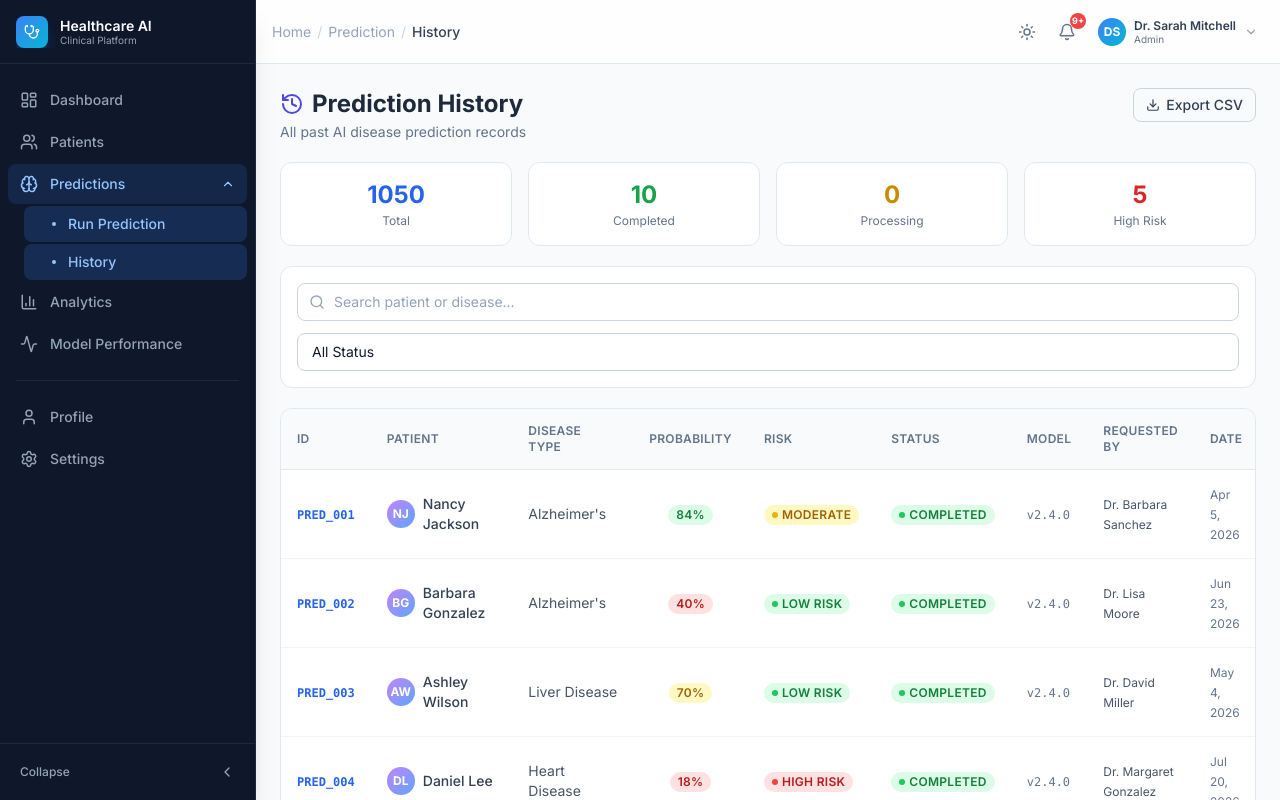
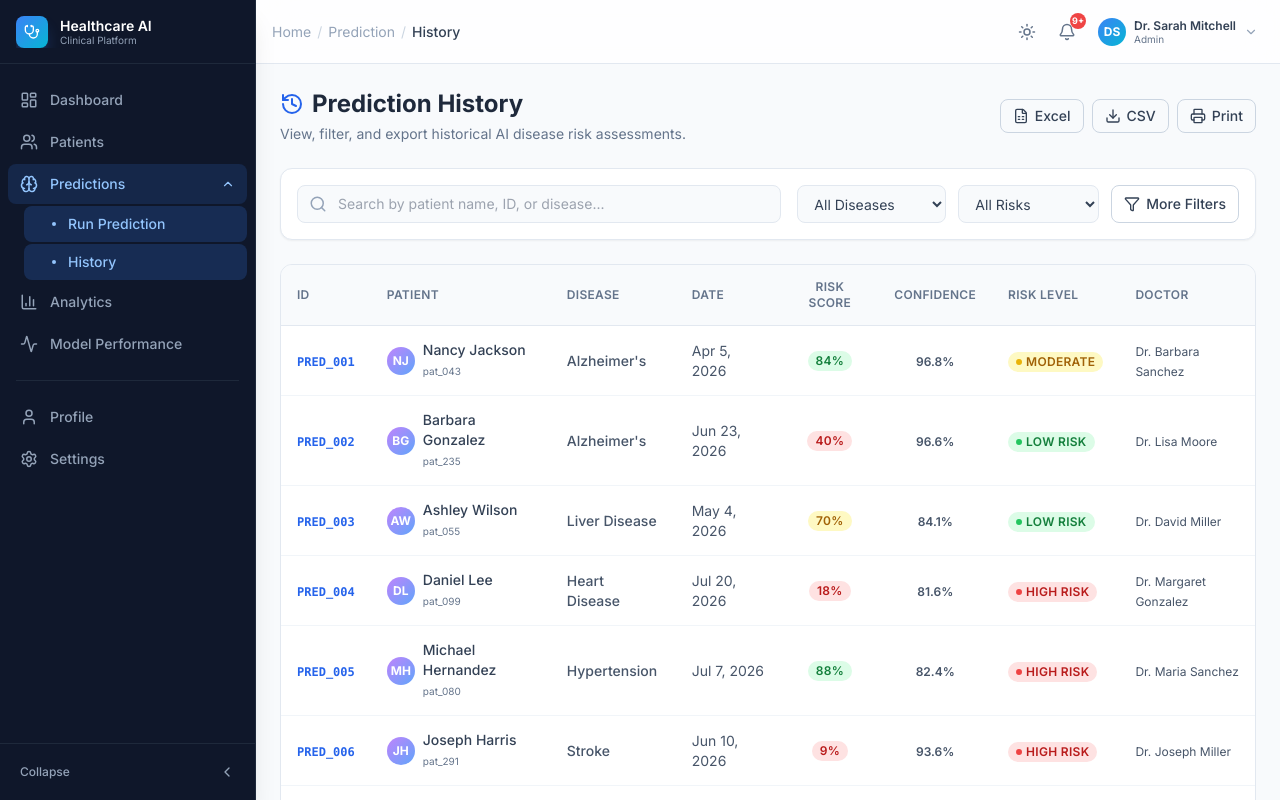
Before and after one commit to Isha-Chakravorty/Predictive-Healthcare-AI, a React (Vite) app in the folder frontend/: page /prediction/history in a window 1280 px wide. Shown: the top 800 px of the page. Built offline with nearby package versions, Linux system fonts and the light colour scheme.

Commit message:
Create Prediction History table and filters

```diff
--- a/frontend/src/pages/PredictionHistoryPage.tsx
+++ b/frontend/src/pages/PredictionHistoryPage.tsx
@@ -1,45 +1,75 @@
-import React, { useEffect, useState, useCallback } from 'react';
-import { motion } from 'framer-motion';
-import { History, Download, Filter } from 'lucide-react';
+import React, { useEffect, useState, useCallback, useMemo } from 'react';
+import { useNavigate } from 'react-router-dom';
+import { History, Download, Filter, Bookmark, FileSpreadsheet, Printer, Search } from 'lucide-react';
 import { Button } from '../components/ui/Button';
-import { SearchBar } from '../components/ui/SearchBar';
 import { Table } from '../components/ui/Table';
 import { Pagination } from '../components/ui/Pagination';
 import { RiskBadge, StatusBadge, ScoreBadge } from '../components/ui/Badge';
-import { Select } from '../components/ui/Input';
-import { Modal } from '../components/ui/Modal';
+import { Select, Input } from '../components/ui/Input';
 import { predictionService } from '../services/mockService';
 import { useToast } from '../context/ToastContext';
+import { ROUTES, DISEASE_LABELS } from '../constants';
 import type { DiseasePrediction, Column } from '../types';
 import { formatDate } from '../utils';
-import { DISEASE_LABELS } from '../constants';
 
 export function PredictionHistoryPage() {
-  const { success } = useToast();
+  const { success, error } = useToast();
+  const navigate = useNavigate();
+
   const [predictions, setPredictions] = useState<DiseasePrediction[]>([]);
   const [total, setTotal] = useState(0);
   const [isLoading, setIsLoading] = useState(true);
+
+  // Pagination & Filtering state
   const [page, setPage] = useState(1);
   const [pageSize, setPageSize] = useState(10);
   const [search, setSearch] = useState('');
-  const [statusFilter, setStatusFilter] = useState('all');
-  const [selected, setSelected] = useState<DiseasePrediction | null>(null);
-  const [showDetail, setShowDetail] = useState(false);
+  const [diseaseFilter, setDiseaseFilter] = useState('all');
+  const [riskFilter, setRiskFilter] = useState('all');
+  const [doctorFilter, setDoctorFilter] = useState('all');
 
   const load = useCallback(async () => {
     setIsLoading(true);
-    const res = await predictionService.getAll({ page, pageSize, search, status: statusFilter });
-    setPredictions(res.data);
-    setTotal(res.pagination.total);
+    try {
+      // Pass all our filters to the service
+      const res = await predictionService.getAll({
+        page,
+        pageSize,
+        search,
+        status: 'all' // History shows all statuses, usually 'completed'
+      });
+      // In a real app, the backend would handle these exact filters.
+      // Here we will do some client-side post-filtering for demonstration:
+      let filteredData = res.data;
+      if (diseaseFilter !== 'all') {
+        filteredData = filteredData.filter(p => p.diseaseType === diseaseFilter);
+      }
+      if (riskFilter !== 'all') {
+        filteredData = filteredData.filter(p => p.riskLevel === riskFilter);
+      }
+      if (doctorFilter !== 'all') {
+        filteredData = filteredData.filter(p => p.requestedBy === doctorFilter);
+      }
+
+      setPredictions(filteredData);
+      setTotal(res.pagination.total); // Note: total might not perfectly reflect client-side filtering in mock
+    } catch (e) {
+      error('Error', 'Failed to load prediction history.');
+    } finally {
       setIsLoading(false);
-  }, [page, pageSize, search, statusFilter]);
+    }
+  }, [page, pageSize, search, diseaseFilter, riskFilter, doctorFilter, error]);
 
   useEffect(() => {
     const t = setTimeout(load, search ? 300 : 0);
     return () => clearTimeout(t);
   }, [load, search]);
 
-  const columns: Column<DiseasePrediction>[] = [
+  const handleExport = (type: string) => {
+    success(`${type} Export Started`, 'Your file is being generated and will download shortly.');
+  };
+
+  const columns: Column<DiseasePrediction>[] = useMemo(() => [
     {
       key: 'id',
       title: 'ID',
@@ -58,47 +88,20 @@ export function PredictionHistoryPage() {
           <div className="w-7 h-7 rounded-full bg-gradient-to-br from-purple-400 to-blue-400 flex items-center justify-center text-white text-xs font-bold shrink-0">
             {r.patientName.split(' ').map(n => n[0]).join('')}
           </div>
-          <span className="font-medium text-slate-700 dark:text-slate-200 text-sm">{r.patientName}</span>
+          <div>
+            <span className="font-medium text-slate-700 dark:text-slate-200 text-sm block">{r.patientName}</span>
+            <span className="text-[10px] text-slate-500">{r.patientId}</span>
+          </div>
         </div>
       ),
     },
     {
       key: 'diseaseType',
-      title: 'Disease Type',
+      title: 'Disease',
       render: (val) => (
-        <span className="text-sm text-slate-600 dark:text-slate-400">
+        <span className="text-sm font-medium text-slate-600 dark:text-slate-300">
           {DISEASE_LABELS[String(val)] || String(val)}
         </span>
-      ),
-    },
-    {
-      key: 'probability',
-      title: 'Probability',
-      align: 'center',
-      render: (val) => <ScoreBadge score={Number(val)} />,
-    },
-    {
-      key: 'riskLevel',
-      title: 'Risk',
-      render: (val) => <RiskBadge level={val as 'low' | 'moderate' | 'high' | 'critical'} />,
-    },
-    {
-      key: 'status',
-      title: 'Status',
-      render: (val) => <StatusBadge status={String(val)} />,
-    },
-    {
-      key: 'modelVersion',
-      title: 'Model',
-      render: (val) => (
-        <span className="text-xs font-mono text-slate-500 dark:text-slate-400">{String(val)}</span>
-      ),
-    },
-    {
-      key: 'requestedBy',
-      title: 'Requested By',
-      render: (val) => (
-        <span className="text-xs text-slate-600 dark:text-slate-400">{String(val)}</span>
       ),
     },
     {
@@ -106,165 +109,123 @@ export function PredictionHistoryPage() {
       title: 'Date',
       sortable: true,
       render: (val) => (
-        <span className="text-xs text-slate-500 dark:text-slate-400">
+        <span className="text-sm text-slate-600 dark:text-slate-400">
           {formatDate(String(val))}
         </span>
       ),
     },
-  ];
+    {
+      key: 'probability',
+      title: 'Risk Score',
+      align: 'center',
+      render: (val) => <ScoreBadge score={Number(val)} />,
+    },
+    {
+      key: 'confidence',
+      title: 'Confidence',
+      align: 'center',
+      render: (val) => (
+        <span className="text-xs font-semibold text-slate-600 dark:text-slate-400">
+          {(Number(val) * 100).toFixed(1)}%
+        </span>
+      ),
+    },
+    {
+      key: 'riskLevel',
+      title: 'Risk Level',
+      render: (val) => <RiskBadge level={val as 'low' | 'moderate' | 'high' | 'critical'} />,
+    },
+    {
+      key: 'requestedBy',
+      title: 'Doctor',
+      render: (val) => (
+        <span className="text-xs text-slate-600 dark:text-slate-400">
+          {String(val)}
+        </span>
+      ),
+    },
+  ], []);
 
   return (
-    <div className="space-y-5 max-w-[1400px]">
+    <div className="space-y-6 max-w-7xl mx-auto">
+
       {/* Header */}
-      <div className="flex items-start justify-between gap-4 flex-wrap">
+      <div className="flex flex-col sm:flex-row justify-between items-start sm:items-center gap-4">
         <div>
           <h1 className="text-2xl font-bold text-slate-800 dark:text-white flex items-center gap-2">
-            <History size={24} className="text-indigo-600 dark:text-indigo-400" />
+            <History className="text-blue-600 dark:text-blue-400" size={24} />
             Prediction History
           </h1>
-          <p className="text-slate-500 dark:text-slate-400 text-sm mt-0.5">
-            All past AI disease prediction records
+          <p className="text-slate-500 dark:text-slate-400 text-sm mt-1">
+            View, filter, and export historical AI disease risk assessments.
           </p>
         </div>
-        <Button variant="outline" size="sm" leftIcon={<Download size={14} />}
-          onClick={() => success('Export started', 'History export is being prepared.')}>
-          Export CSV
-        </Button>
+        <div className="flex gap-2">
+          <Button variant="outline" size="sm" leftIcon={<FileSpreadsheet size={16} />} onClick={() => handleExport('Excel')}>Excel</Button>
+          <Button variant="outline" size="sm" leftIcon={<Download size={16} />} onClick={() => handleExport('CSV')}>CSV</Button>
+          <Button variant="outline" size="sm" leftIcon={<Printer size={16} />} onClick={() => handleExport('Print')}>Print</Button>
+        </div>
       </div>
 
-      {/* Summary cards */}
-      <div className="grid grid-cols-2 sm:grid-cols-4 gap-4">
-        {[
-          { label: 'Total',      value: total,  color: 'text-blue-600 dark:text-blue-400'  },
-          { label: 'Completed',  value: predictions.filter(p => p.status === 'completed').length,  color: 'text-green-600 dark:text-green-400'  },
-          { label: 'Processing', value: predictions.filter(p => p.status === 'processing').length, color: 'text-yellow-600 dark:text-yellow-400' },
-          { label: 'High Risk',  value: predictions.filter(p => p.riskLevel === 'high').length,    color: 'text-red-600 dark:text-red-400'       },
-        ].map((stat, i) => (
-          <motion.div
-            key={stat.label}
-            initial={{ opacity: 0, y: 8 }}
-            animate={{ opacity: 1, y: 0 }}
-            transition={{ delay: i * 0.06 }}
-            className="bg-white dark:bg-slate-800 rounded-xl border border-slate-200 dark:border-slate-700 p-4 text-center"
-          >
-            <p className={`text-2xl font-bold ${stat.color}`}>{stat.value}</p>
-            <p className="text-xs text-slate-500 dark:text-slate-400 mt-0.5">{stat.label}</p>
-          </motion.div>
-        ))}
-      </div>
-
-      {/* Filters */}
-      <div className="bg-white dark:bg-slate-800 rounded-xl border border-slate-200 dark:border-slate-700 p-4">
-        <div className="flex items-center gap-3 flex-wrap">
-          <SearchBar
+      {/* Filters Toolbar */}
+      <div className="bg-white dark:bg-slate-800 p-4 rounded-xl border border-slate-200 dark:border-slate-700 shadow-sm flex flex-col md:flex-row gap-4">
+        <div className="flex-1">
+          <div className="relative">
+            <Search className="absolute left-3 top-1/2 -translate-y-1/2 text-slate-400" size={18} />
+            <input
+              type="text"
+              placeholder="Search by patient name, ID, or disease..."
               value={search}
-            onChange={val => { setSearch(val); setPage(1); }}
-            placeholder="Search patient or disease..."
-            className="flex-1 min-w-48"
-          />
-          <Select
-            options={[
-              { value: 'all',        label: 'All Status' },
-              { value: 'completed',  label: 'Completed' },
-              { value: 'processing', label: 'Processing' },
-              { value: 'failed',     label: 'Failed' },
-            ]}
-            value={statusFilter}
-            onChange={e => { setStatusFilter(e.target.value); setPage(1); }}
-            containerClassName="w-40"
+              onChange={(e) => setSearch(e.target.value)}
+              className="w-full pl-10 pr-4 py-2 bg-slate-50 dark:bg-slate-900 border border-slate-200 dark:border-slate-700 rounded-lg text-sm focus:outline-none focus:ring-2 focus:ring-blue-500/20 focus:border-blue-500 transition-all text-slate-800 dark:text-slate-200"
             />
           </div>
         </div>
+        <div className="flex gap-3 flex-wrap">
+          <select
+            value={diseaseFilter}
+            onChange={(e) => setDiseaseFilter(e.target.value)}
+            className="px-3 py-2 bg-slate-50 dark:bg-slate-900 border border-slate-200 dark:border-slate-700 rounded-lg text-sm focus:outline-none focus:ring-2 focus:ring-blue-500/20 text-slate-700 dark:text-slate-300"
+          >
+            <option value="all">All Diseases</option>
+            <option value="diabetes">Diabetes</option>
+            <option value="heart_disease">Heart Disease</option>
+            <option value="stroke">Stroke</option>
+            <option value="kidney_disease">Kidney Disease</option>
+          </select>
 
-      {/* Table */}
-      <Table<DiseasePrediction>
+          <select
+            value={riskFilter}
+            onChange={(e) => setRiskFilter(e.target.value)}
+            className="px-3 py-2 bg-slate-50 dark:bg-slate-900 border border-slate-200 dark:border-slate-700 rounded-lg text-sm focus:outline-none focus:ring-2 focus:ring-blue-500/20 text-slate-700 dark:text-slate-300"
+          >
+            <option value="all">All Risks</option>
+            <option value="low">Low Risk</option>
+            <option value="moderate">Moderate Risk</option>
+            <option value="high">High Risk</option>
+            <option value="critical">Critical</option>
+          </select>
+
+          <Button variant="outline" size="sm" leftIcon={<Filter size={16} />}>More Filters</Button>
+        </div>
+      </div>
+
+      {/* Data Table */}
+      <Table
         columns={columns}
         data={predictions}
         isLoading={isLoading}
-        onRowClick={p => { setSelected(p); setShowDetail(true); }}
-        emptyMessage="No predictions found"
-        emptyIcon={<History size={40} />}
+        stickyHeader
+        onRowClick={(record) => navigate(ROUTES.PREDICTION_RESULT.replace(':id', record.id))}
       />
 
-      {!isLoading && total > 0 && (
       <Pagination
         page={page}
         pageSize={pageSize}
         total={total}
         onPageChange={setPage}
-          onPageSizeChange={pg => { setPageSize(pg); setPage(1); }}
+        onPageSizeChange={setPageSize}
       />
-      )}
-
-      {/* Detail Modal */}
-      <Modal
-        isOpen={showDetail}
-        onClose={() => setShowDetail(false)}
-        title="Prediction Detail"
-        subtitle={selected?.id}
-        size="lg"
-      >
-        {selected && (
-          <div className="space-y-5">
-            <div className="flex items-center gap-3 flex-wrap">
-              <StatusBadge status={selected.status} size="lg" />
-              <RiskBadge level={selected.riskLevel} size="lg" />
-              <ScoreBadge score={selected.probability} size="lg" />
-            </div>
-
-            <div className="grid grid-cols-2 gap-3 text-sm">
-              <div><span className="text-slate-500">Patient: </span><strong className="text-slate-700 dark:text-slate-200">{selected.patientName}</strong></div>
-              <div><span className="text-slate-500">Disease: </span><strong className="text-slate-700 dark:text-slate-200">{DISEASE_LABELS[selected.diseaseType]}</strong></div>
-              <div><span className="text-slate-500">Model: </span><strong className="text-slate-700 dark:text-slate-200 font-mono">{selected.modelVersion}</strong></div>
-              <div><span className="text-slate-500">Requested by: </span><strong className="text-slate-700 dark:text-slate-200">{selected.requestedBy}</strong></div>
-              <div><span className="text-slate-500">Created: </span><strong className="text-slate-700 dark:text-slate-200">{formatDate(selected.createdAt)}</strong></div>
-              {selected.completedAt && (
-                <div><span className="text-slate-500">Completed: </span><strong className="text-slate-700 dark:text-slate-200">{formatDate(selected.completedAt)}</strong></div>
-              )}
-            </div>
-
-            {selected.result.diagnosis && selected.result.diagnosis !== 'Processing...' && (
-              <>
-                <div>
-                  <h4 className="text-sm font-semibold text-slate-700 dark:text-slate-300 mb-2">Diagnosis</h4>
-                  <p className="text-sm text-slate-600 dark:text-slate-400">{selected.result.diagnosis}</p>
-                </div>
-
-                {selected.result.riskFactors.length > 0 && (
-                  <div>
-                    <h4 className="text-sm font-semibold text-slate-700 dark:text-slate-300 mb-3">Risk Factors</h4>
-                    <div className="space-y-2">
-                      {selected.result.riskFactors.map(rf => (
-                        <div key={rf.factor} className="flex items-center justify-between gap-4 py-2 border-b border-slate-50 dark:border-slate-700 last:border-0">
-                          <span className="text-sm text-slate-700 dark:text-slate-300">{rf.factor}</span>
-                          <div className="flex items-center gap-3 shrink-0">
-                            <span className="text-xs text-slate-500">{rf.value}</span>
-                            <RiskBadge level={rf.impact as 'low' | 'moderate' | 'high' | 'critical'} size="sm" />
-                          </div>
-                        </div>
-                      ))}
-                    </div>
-                  </div>
-                )}
-
-                {selected.result.recommendations.length > 0 && (
-                  <div>
-                    <h4 className="text-sm font-semibold text-slate-700 dark:text-slate-300 mb-2">Recommendations</h4>
-                    <ul className="space-y-1.5">
-                      {selected.result.recommendations.map((rec, i) => (
-                        <li key={i} className="flex items-start gap-2 text-sm text-slate-600 dark:text-slate-400">
-                          <span className="text-blue-500 mt-0.5 shrink-0">→</span>
-                          {typeof rec === 'string' ? rec : rec.text}
-                        </li>
-                      ))}
-                    </ul>
-                  </div>
-                )}
-              </>
-            )}
-          </div>
-        )}
-      </Modal>
     </div>
   );
 }
```
Lines whose indentation alone changed are shown as unchanged.
